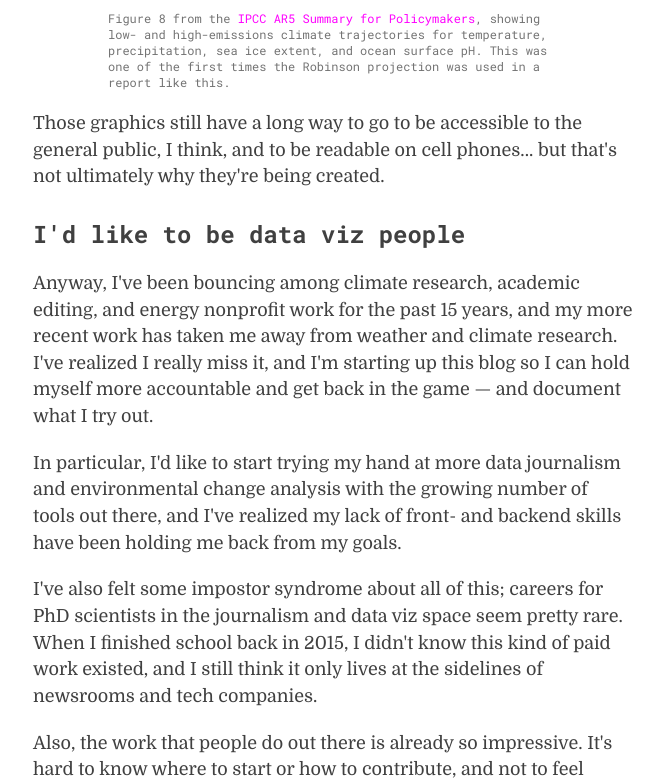
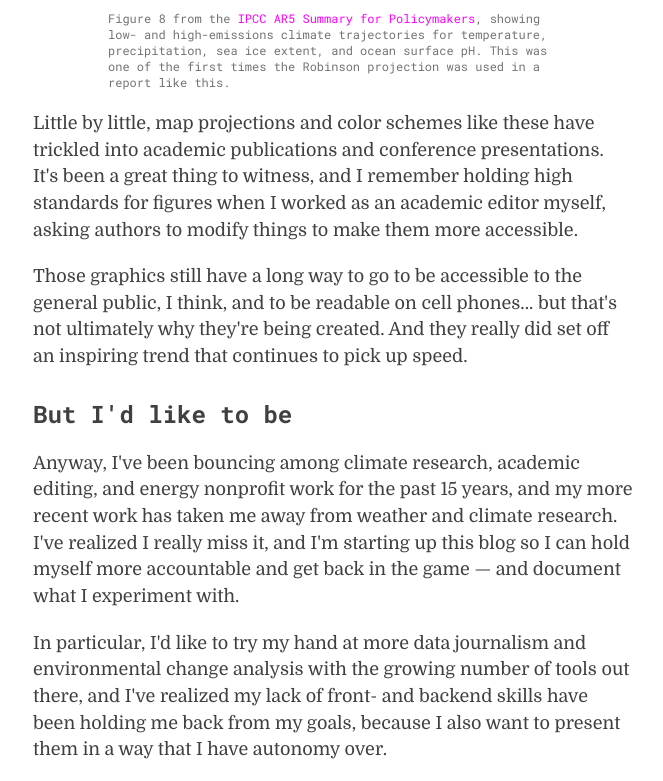
Before and after one commit to bairdlangenbrunner/isthisinteresting-react, a React (Vite) app: page /posts/first-post in a window 1280 px wide. Shown: the part 2659-3440 px from the top of the page, without its empty margins (307-970 px from the left). Built offline with nearby package versions, Linux system fonts and the light colour scheme.

Commit message:
some tweaks to first post

```diff
--- a/src/pages/posts/FirstPost.jsx
+++ b/src/pages/posts/FirstPost.jsx
@@ -15,7 +15,7 @@ function FirstPost() {
         <section className="main-div">
           <article>
             <div className="article-heading-div">
-              <div classame="h1-post-div">
+              <div className="h1-post-div">
                 <h1 className="h1-post">Baby's first post </h1>
               </div>
 
@@ -118,9 +118,9 @@ function FirstPost() {
                 self-serious ones out there even seem to take pride in their
                 inability to make an accessible graphic. There are classic books
                 on how to design scientific figures, but they're old and
-                outdated for the mobile device age. Unless you're going
-                to school for it, there's really was no way to learn these
-                things beyond teaching them to yourself.
+                outdated for the mobile device age. Unless you're going to
+                school for it, there's really was no way to learn these things
+                beyond teaching them to yourself.
               </p>
 
               {/* <p>
@@ -216,12 +216,23 @@ function FirstPost() {
                 before it.
               </p> */}
               <p>
+                Little by little, map projections and color schemes like these
+                have trickled into academic publications and conference
+                presentations. It's been a great thing to witness, and I
+                remember holding high standards for figures when I worked as an
+                academic editor myself, asking authors to modify things to make
+                them more accessible.
+              </p>
+
+              <p>
                 Those graphics still have a long way to go to be accessible to
                 the general public, I think, and to be readable on cell
                 phones... but that's not ultimately why they're being created.
+                And they really did set off an inspiring trend that continues to
+                pick up speed.
               </p>
 
-              <h3 className="h3-post">I'd like to be data viz people</h3>
+              <h3 className="h3-post">But I'd like to be</h3>
 
               <p>
                 Anyway, I've been bouncing among climate research, academic
@@ -229,13 +240,14 @@ function FirstPost() {
                 more recent work has taken me away from weather and climate
                 research. I've realized I really miss it, and I'm starting up
                 this blog so I can hold myself more accountable and get back in
-                the game — and document what I try out.
+                the game — and document what I experiment with.
               </p>
               <p>
-                In particular, I'd like to start trying my hand at more data
-                journalism and environmental change analysis with the growing
-                number of tools out there, and I've realized my lack of front-
-                and backend skills have been holding me back from my goals.
+                In particular, I'd like to try my hand at more data journalism
+                and environmental change analysis with the growing number of
+                tools out there, and I've realized my lack of front- and backend
+                skills have been holding me back from my goals, because I also
+                want to present them in a way that I have autonomy over.
               </p>
               <p>
                 I've also felt some impostor syndrome about all of this; careers
```
